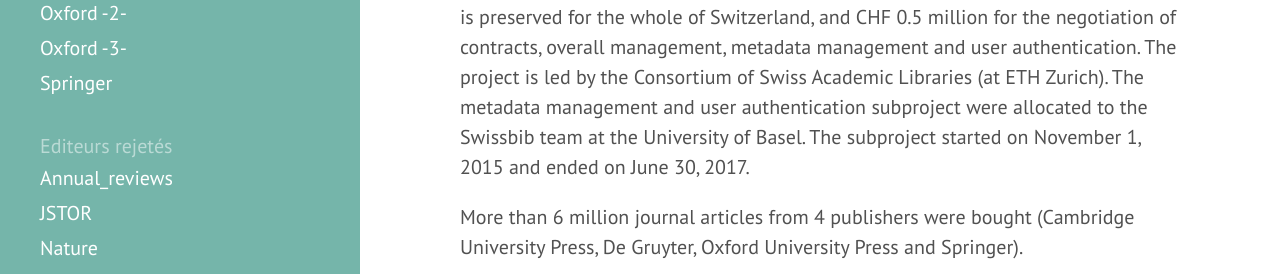
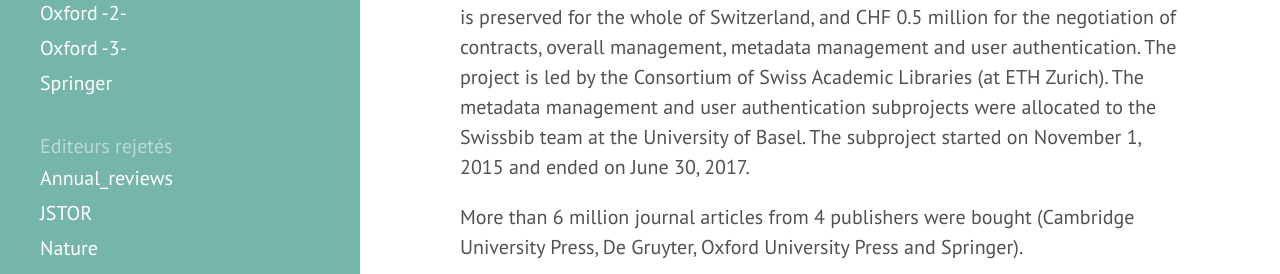
Before and after one commit to swissbib/metadataNationalLicencesDocumentation, a Jekyll site: the page built from pages/general/final-report-2017-11.md, in a window 1280 px wide and 900 px high, scrolled down 1046 px. Shown: the part 316-590 px from the top of the window. Built offline with Jekyll 4.4.1, drawn with Linux system fonts in a browser that asks for light colours; some of the changed text lies outside the part shown.

Commit message:
fix small typo

```diff
--- a/pages/general/final-report-2017-11.md
+++ b/pages/general/final-report-2017-11.md
@@ -23,7 +23,7 @@ Lionel Walter, Swissbib project, Basel University Library, 13 November 2017<br>
 
 ## Management summary
 
-In 2015, Switzerland launched a [Swiss National Licences project](http://www.nationallizenzen.ch). This is a 2-year project funded by the [swissuniversities' program "Scientific information: Access, processing and safeguarding"](http://www.swissuniversities.ch/isci) to the tune of CHF 9 million. CHF 7.5 million was allocated to buy content from publishers, CHF 1 million to ensure that this content is preserved for the whole of Switzerland, and CHF 0.5 million for the negotiation of contracts, overall management, metadata management and user authentication. The project is led by the Consortium of Swiss Academic Libraries (at ETH Zurich). The metadata management and user authentication subproject were allocated to the Swissbib team at the University of Basel. The subproject started on November 1, 2015 and ended on June 30, 2017.
+In 2015, Switzerland launched a [Swiss National Licences project](http://www.nationallizenzen.ch). This is a 2-year project funded by the [swissuniversities' program "Scientific information: Access, processing and safeguarding"](http://www.swissuniversities.ch/isci) to the tune of CHF 9 million. CHF 7.5 million was allocated to buy content from publishers, CHF 1 million to ensure that this content is preserved for the whole of Switzerland, and CHF 0.5 million for the negotiation of contracts, overall management, metadata management and user authentication. The project is led by the Consortium of Swiss Academic Libraries (at ETH Zurich). The metadata management and user authentication subprojects were allocated to the Swissbib team at the University of Basel. The subproject started on November 1, 2015 and ended on June 30, 2017.
 
 More than 6 million journal articles from 4 publishers were bought (Cambridge University Press, De Gruyter, Oxford University Press and Springer).
 
```
Also changed, not shown: other parts of pages/general/final-report-2017-11.md (+1 -1 lines).
